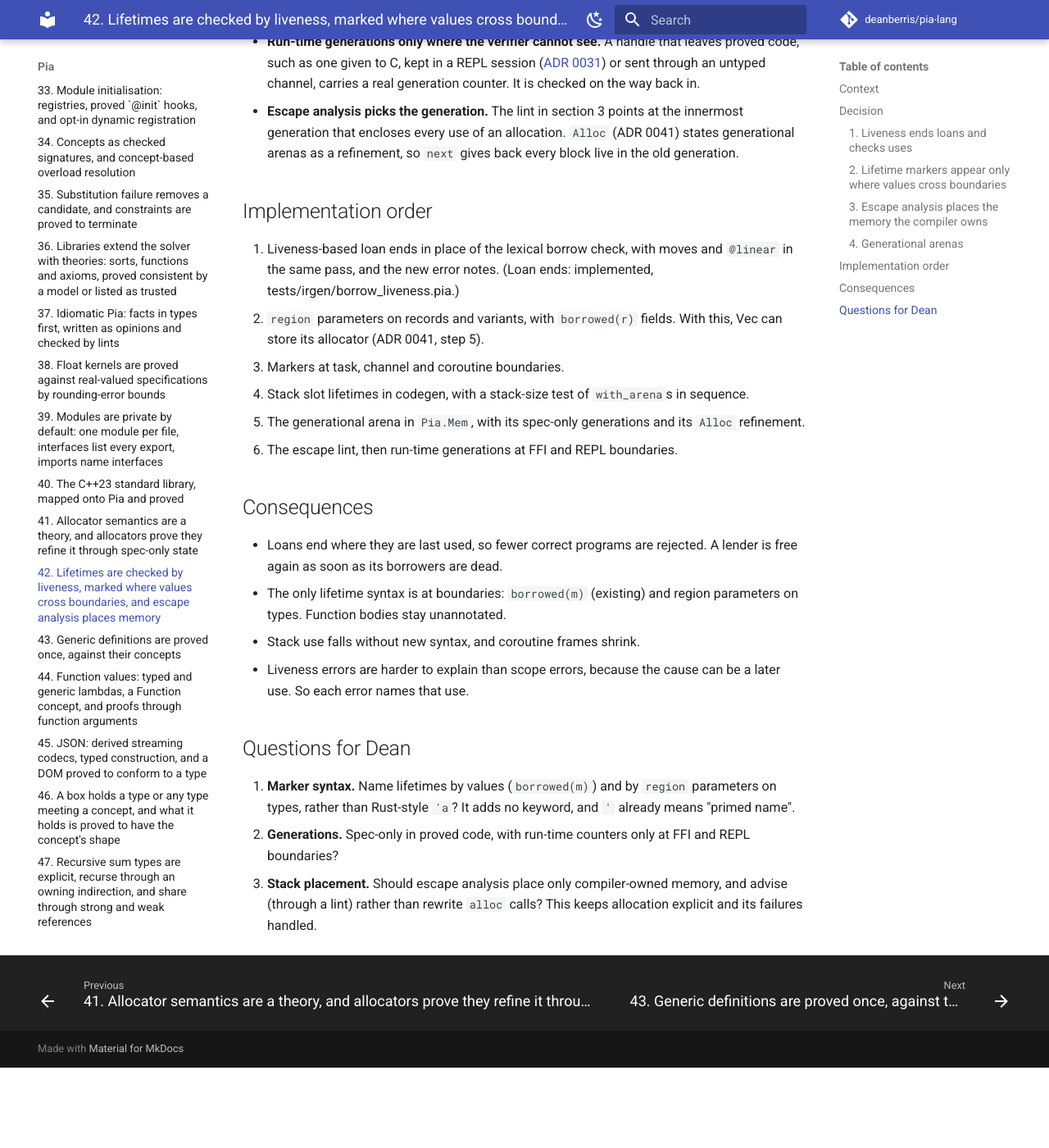
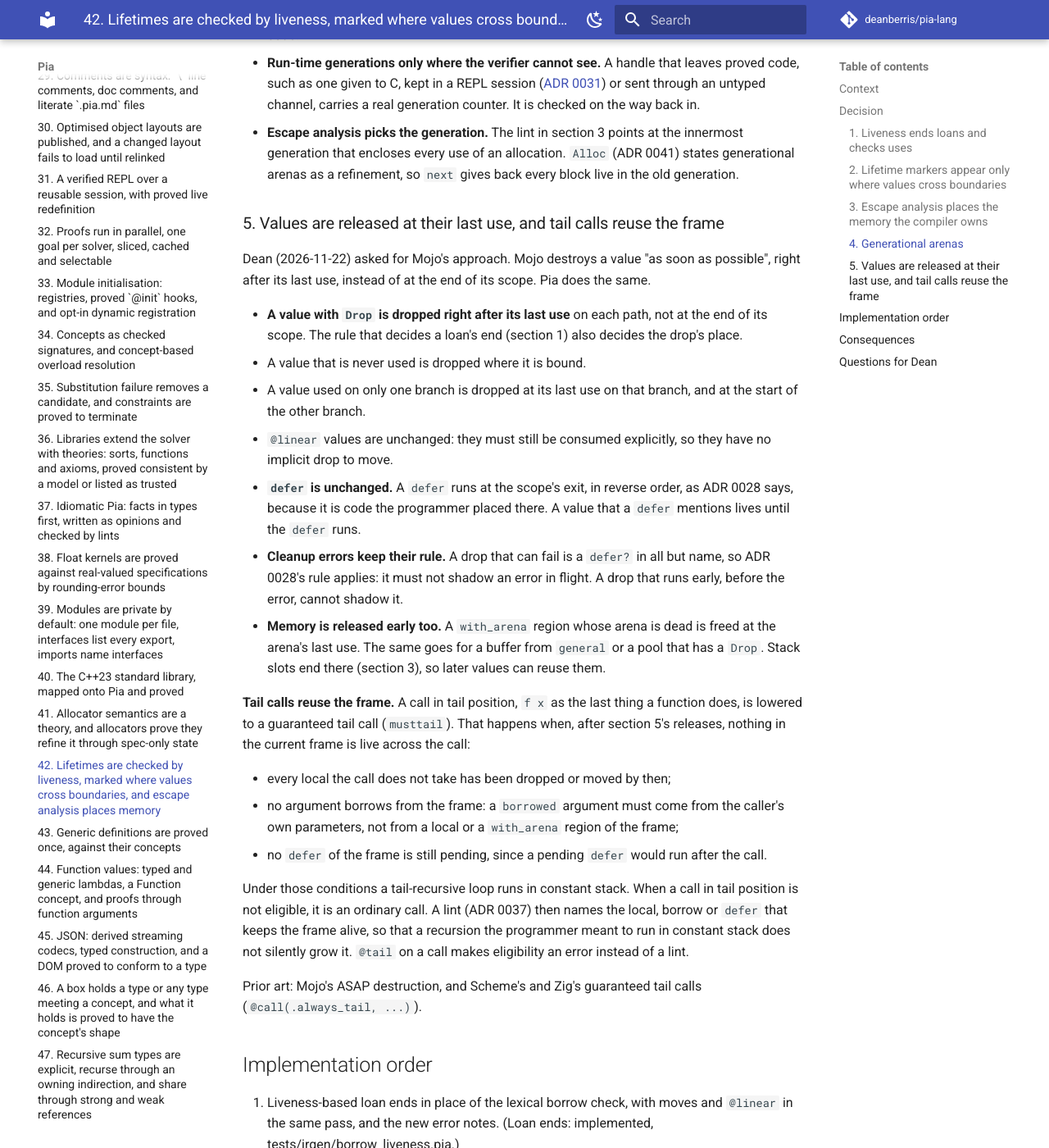
Before and after one commit to deanberris/pia-lang, an MkDocs documentation site: the page built from docs/adr/0042-lifetimes-liveness-and-escape-analysis.md, in a window 1280 px wide and 1400 px high, scrolled down 3392 px. Shown: the whole window at 82% size. Built offline with MkDocs 1.6.1 and Material for MkDocs 9.7.7, drawn with Linux system fonts in a browser that asks for light colours; comment, search, counter and statistics services are not loaded; before the commit the page ends 4694 px from its top, so only the background shows below that; some of the changed text lies outside the part shown.

Commit message:
ADR 0042: release values at their last use, and let tail calls reuse the frame (Dean) (#229)
Claude-Session: https://claude.ai/code/session_01SkMSatwpzvZaq2g1zg6DQd

Co-authored-by: Claude <noreply@anthropic.com>

```diff
--- a/docs/adr/0042-lifetimes-liveness-and-escape-analysis.md
+++ b/docs/adr/0042-lifetimes-liveness-and-escape-analysis.md
@@ -2,7 +2,7 @@
 
 Date: 2026-11-22
 
-Status: Proposed
+Status: Proposed. Dean (2026-11-22): borrows end at their last use (implemented, step 1), and values are released at their last use, as in Mojo, so that a tail call can reuse the frame (section 5).
 
 ## Context
 
@@ -29,7 +29,7 @@ Prior art:
 A loan ends at the last use of every value that holds it, not at the end of its scope. A liveness pass over each function's control flow decides this. It treats the following as uses:
 
 - a read, a call argument, a `match`, or a return;
-- a scope-end `drop` or `defer` that touches the value, so a value with `Drop` lives until its cleanup runs ([ADR 0028](0028-error-propagation-and-cleanup.md));
+- a `defer` that touches the value, which runs at the scope's exit ([ADR 0028](0028-error-propagation-and-cleanup.md)), so the value lives until then (a value's own `drop` is not such a use: it runs at the value's last use, section 5);
 - every path out of a handler arm that can still reach the value.
 
 The lexical checks in IRGen become liveness checks, with the same errors. Each error points at the later use that keeps the loan alive. For example:
@@ -81,6 +81,28 @@ A generational arena is a `Pia.Mem` allocator for memory whose lifetime is one g
 - **Run-time generations only where the verifier cannot see.** A handle that leaves proved code, such as one given to C, kept in a REPL session ([ADR 0031](0031-verified-repl-and-live-environment.md)) or sent through an untyped channel, carries a real generation counter. It is checked on the way back in.
 - **Escape analysis picks the generation.** The lint in section 3 points at the innermost generation that encloses every use of an allocation. `Alloc` (ADR 0041) states generational arenas as a refinement, so `next` gives back every block live in the old generation.
 
+### 5. Values are released at their last use, and tail calls reuse the frame
+
+Dean (2026-11-22) asked for Mojo's approach. Mojo destroys a value "as soon as possible", right after its last use, instead of at the end of its scope. Pia does the same.
+
+- **A value with `Drop` is dropped right after its last use** on each path, not at the end of its scope. The rule that decides a loan's end (section 1) also decides the drop's place.
+  - A value that is never used is dropped where it is bound.
+  - A value used on only one branch is dropped at its last use on that branch, and at the start of the other branch.
+  - `@linear` values are unchanged: they must still be consumed explicitly, so they have no implicit drop to move.
+- **`defer` is unchanged.** A `defer` runs at the scope's exit, in reverse order, as ADR 0028 says, because it is code the programmer placed there. A value that a `defer` mentions lives until the `defer` runs.
+- **Cleanup errors keep their rule.** A drop that can fail is a `defer?` in all but name, so ADR 0028's rule applies: it must not shadow an error in flight. A drop that runs early, before the error, cannot shadow it.
+- **Memory is released early too.** A `with_arena` region whose arena is dead is freed at the arena's last use. The same goes for a buffer from `general` or a pool that has a `Drop`. Stack slots end there (section 3), so later values can reuse them.
+
+**Tail calls reuse the frame.** A call in tail position, `f x` as the last thing a function does, is lowered to a guaranteed tail call (`musttail`). That happens when, after section 5's releases, nothing in the current frame is live across the call:
+
+- every local the call does not take has been dropped or moved by then;
+- no argument borrows from the frame: a `borrowed` argument must come from the caller's own parameters, not from a local or a `with_arena` region of the frame;
+- no `defer` of the frame is still pending, since a pending `defer` would run after the call.
+
+Under those conditions a tail-recursive loop runs in constant stack. When a call in tail position is not eligible, it is an ordinary call. A lint (ADR 0037) then names the local, borrow or `defer` that keeps the frame alive, so that a recursion the programmer meant to run in constant stack does not silently grow it. `@tail` on a call makes eligibility an error instead of a lint.
+
+Prior art: Mojo's ASAP destruction, and Scheme's and Zig's guaranteed tail calls (`@call(.always_tail, ...)`).
+
 ## Implementation order
 
 1. Liveness-based loan ends in place of the lexical borrow check, with moves and `@linear` in the same pass, and the new error notes. (Loan ends: implemented, tests/irgen/borrow_liveness.pia.)
@@ -89,12 +111,16 @@ A generational arena is a `Pia.Mem` allocator for memory whose lifetime is one g
 4. Stack slot lifetimes in codegen, with a stack-size test of `with_arena`s in sequence.
 5. The generational arena in `Pia.Mem`, with its spec-only generations and its `Alloc` refinement.
 6. The escape lint, then run-time generations at FFI and REPL boundaries.
+7. Drops at last use (section 5), replacing scope-end drops.
+8. Guaranteed tail calls, the `@tail` attribute, and the frame lint.
 
 ## Consequences
 
 - Loans end where they are last used, so fewer correct programs are rejected. A lender is free again as soon as its borrowers are dead.
 - The only lifetime syntax is at boundaries: `borrowed(m)` (existing) and region parameters on types. Function bodies stay unannotated.
 - Stack use falls without new syntax, and coroutine frames shrink.
+- Memory and resources are released as early as possible, and tail-recursive functions run in constant stack.
+- A value's drop no longer runs at a fixed, visible place. Code that needs an effect at the scope's end writes a `defer`, as it does today.
 - Liveness errors are harder to explain than scope errors, because the cause can be a later use. So each error names that use.
 
 ## Questions for Dean
```
